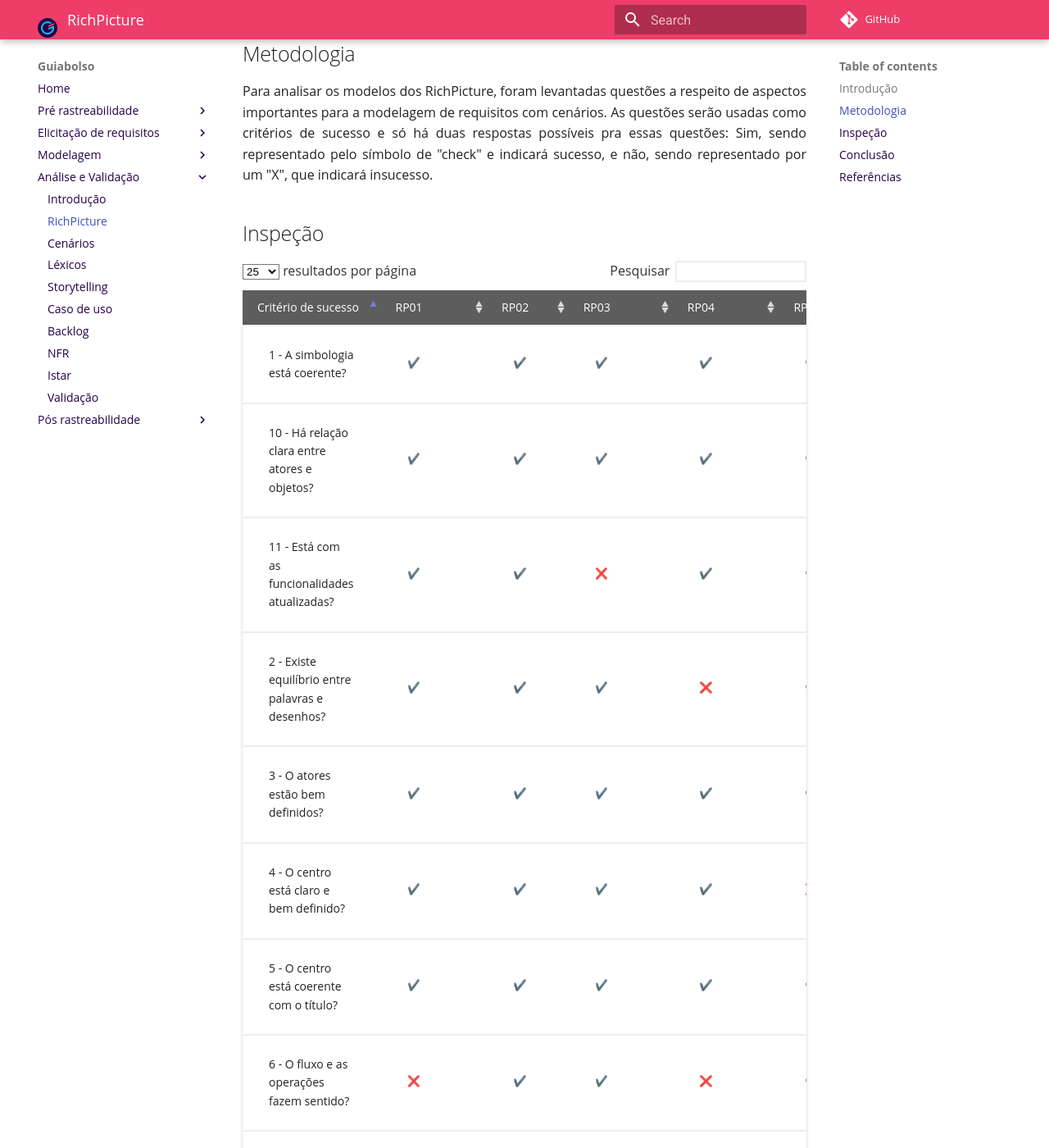
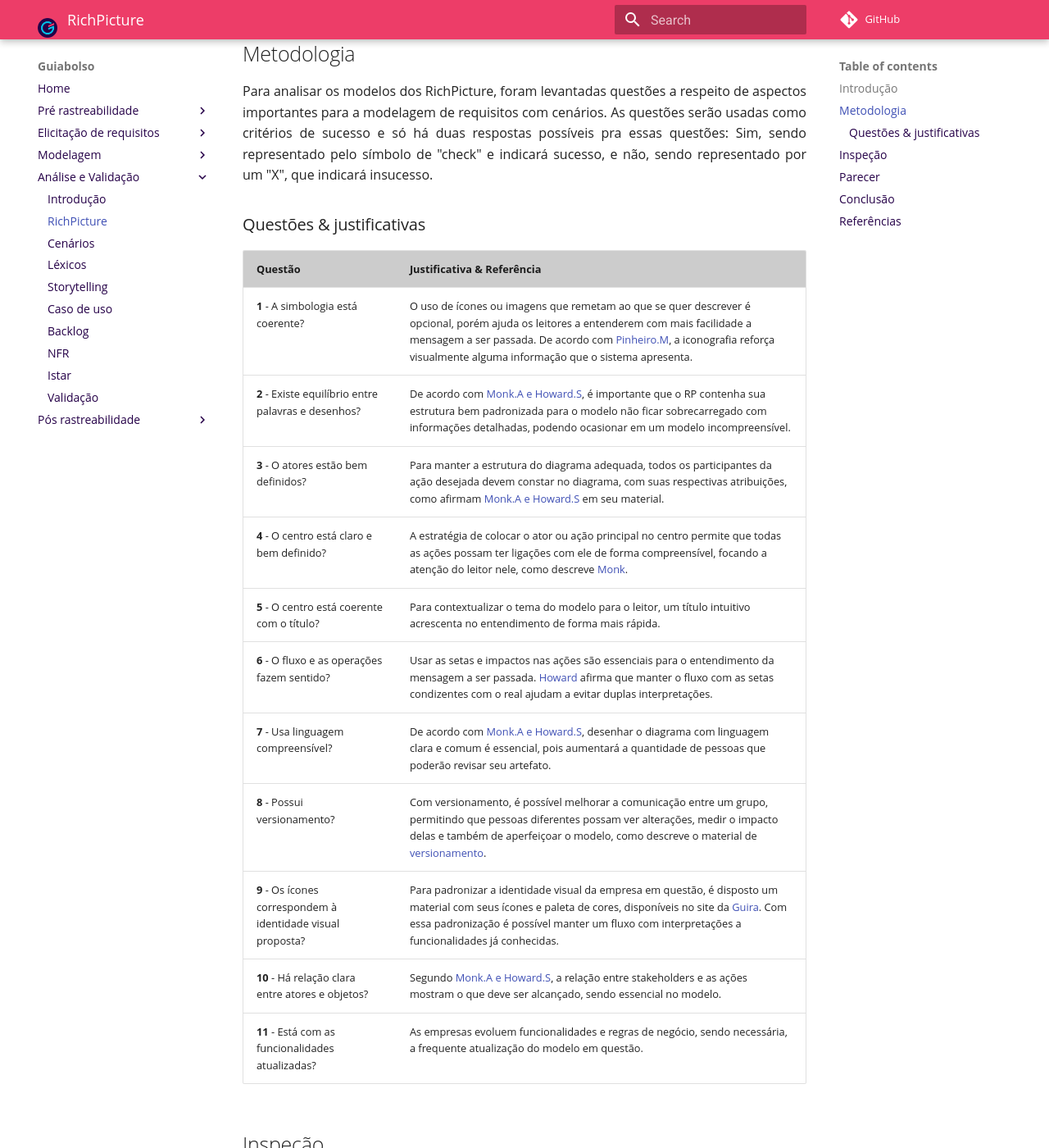
Before and after one commit to fga-disciplinas/2019.1-Guia-Bolso, an MkDocs documentation site: the page built from docs/analise/analise_rich_picture.md, in a window 1280 px wide and 1400 px high, scrolled down 325 px. Shown: the whole window at 82% size. Built offline with MkDocs 1.6.1 and Material for MkDocs 9.7.7, drawn with Linux system fonts in a browser that asks for light colours; emoji names are drawn with the system emoji font; comment, search, counter and statistics services are not loaded; old or Windows-style settings are respelled for this version of MkDocs; some of the changed text lies outside the part shown.

Commit message:
Add justificativa rp - analise

```diff
--- a/docs/analise/analise_rich_picture.md
+++ b/docs/analise/analise_rich_picture.md
@@ -8,9 +8,24 @@ A verificação dos RichPictures tem como objetivo principal a detecção de def
 
 Para analisar os modelos dos RichPicture, foram levantadas questões a respeito de aspectos importantes para a modelagem de requisitos com cenários. As questões serão usadas como critérios de sucesso e só há duas respostas possíveis pra essas questões: Sim, sendo representado pelo símbolo de "check" e indicará sucesso, e não, sendo representado por um "X", que indicará insucesso.
 
+### Questões & justificativas
+
+| Questão |Justificativa & Referência |
+|--|--|
+| **1** - A simbologia está coerente? | O uso de ícones ou imagens que remetam ao que se quer descrever é opcional, porém ajuda os leitores a entenderem com mais facilidade a mensagem a ser passada. De acordo com [Pinheiro.M](http://www.fmemoria.com.br/entrevistas/entrevista_icones.pdf), a iconografia reforça visualmente alguma informação que o sistema apresenta. |
+| **2** - Existe equilíbrio entre palavras e desenhos?|   De acordo com [Monk.A e Howard.S](https://dl.acm.org/citation.cfm?id=274434), é importante que o RP contenha sua estrutura bem padronizada para o modelo não ficar sobrecarregado com informações detalhadas, podendo ocasionar em um modelo incompreensível. |
+| **3** - O atores estão bem definidos? | Para manter a estrutura do diagrama adequada, todos os participantes da ação desejada devem constar no diagrama, com suas respectivas atribuições, como afirmam [Monk.A e Howard.S](https://dl.acm.org/citation.cfm?id=274434) em seu material.  |
+| **4** - O centro está claro e bem definido?| A estratégia de colocar o ator ou ação principal no centro permite que todas as ações possam ter ligações com ele de forma compreensível, focando a atenção do leitor nele, como descreve [Monk](https://dl.acm.org/citation.cfm?id=274434). |
+| **5** - O centro está coerente com o título?| Para contextualizar o tema do modelo para o leitor, um título intuitivo acrescenta no entendimento de forma mais rápida. |
+| **6** - O fluxo e as operações fazem sentido?| Usar as setas e impactos nas ações são essenciais para o entendimento da mensagem a ser passada. [Howard](https://dl.acm.org/citation.cfm?id=274434) afirma que manter o fluxo com as setas condizentes com o real ajudam a evitar duplas interpretações. |
+| **7** - Usa linguagem compreensível?| De acordo com [Monk.A e Howard.S](https://dl.acm.org/citation.cfm?id=274434), desenhar o diagrama com linguagem clara e comum é essencial, pois aumentará a quantidade de pessoas que poderão revisar seu artefato. |
+| **8** - Possui versionamento?| Com versionamento, é possível melhorar a comunicação entre um grupo, permitindo que pessoas diferentes possam ver alterações, medir o impacto delas e também de aperfeiçoar o modelo, como descreve o material de [versionamento](http://gnmd.webgrupos.com.br/arquivo_downloads/Apresenta__oSVN.pdf). |
+| **9** - Os ícones correspondem à identidade visual proposta?| Para padronizar a identidade visual da empresa em questão, é disposto um material com seus ícones e paleta de cores, disponíveis no site da [Guira](https://guira.com.br/icons-illustrations-for-guiabolso). Com essa padronização é possível manter um fluxo com interpretações a funcionalidades já conhecidas.  |
+| **10** - Há relação clara entre atores e objetos?| Segundo [Monk.A e Howard.S](https://dl.acm.org/citation.cfm?id=274434), a relação entre stakeholders e as ações mostram o que deve ser alcançado, sendo essencial no modelo. |
+| **11** - Está com as funcionalidades atualizadas?| As empresas evoluem funcionalidades e regras de negócio, sendo necessária, a frequente atualização do modelo em questão. |
+
 ## Inspeção
 
-<div class="datatable"></div>
 |Critério de sucesso|[RP01](../../pre-rastreabilidade/richpicture/#rp01-macro-atores)|[RP02](../../pre-rastreabilidade/richpicture/#rp02-usabilidade)|[RP03](../../pre-rastreabilidade/richpicture/#rp03-preocupacoes-do-usuario)|[RP04](../../pre-rastreabilidade/richpicture/#rp04-financas-do-app)|[RP05](../../pre-rastreabilidade/richpicture/#rp05-emprestimo)|[RP06](../../pre-rastreabilidade/richpicture/#rp06-financeiro-aba)|[RP07](../../pre-rastreabilidade/richpicture/#rp07-aba-guia) |[RP08](../../pre-rastreabilidade/richpicture/#rp08-configuracoes)|[RP09](../../pre-rastreabilidade/richpicture/#rp09-radar-cpf)|
 |-------------------------|--|--|--|--|--|--|--|--|--|
 |1 - A simbologia está coerente?|:heavy_check_mark: |:heavy_check_mark: |:heavy_check_mark: |:heavy_check_mark: | :heavy_check_mark: | :heavy_check_mark: |:heavy_check_mark: |:heavy_check_mark: |:heavy_check_mark: |
@@ -28,6 +43,20 @@ Para analisar os modelos dos RichPicture, foram levantadas questões a respeito
 | Classificação |**Bom**| **Bom**|**Bom**|**Regular**|**Bom**|**Regular**| **Regular**|**Bom** | **Regular**  |
 | Melhorias |Usar ícones do aplicativo; Usar mais verbos| |Adicionar "Agenda". |Usar ícones do aplicativo;<br> Clarear mais os fluxos|Diminuir a escala; Deixar o centro mais evidente.|Usar ícones do aplicativo;<br> Adicionar "Agenda".|Usar ícones do aplicativo;<br> Clarear mais os fluxos | Rever ações dos atores |Usar ícones do aplicativo; <br> Clarear mais os fluxos.|
 
+## Parecer
+
+| **Rich Picture** | **Parecer**|
+|--|--|
+|[RP01](../../pre-rastreabilidade/richpicture/#rp01-macro-atores)| ---|
+|[RP02](../../pre-rastreabilidade/richpicture/#rp02-usabilidade)| ---|
+|[RP03](../../pre-rastreabilidade/richpicture/#rp03-preocupacoes-do-usuario)| ---|
+|[RP04](../../pre-rastreabilidade/richpicture/#rp04-financas-do-app)|---|
+|[RP05](../../pre-rastreabilidade/richpicture/#rp05-emprestimo)|---|
+|[RP06](../../pre-rastreabilidade/richpicture/#rp06-financeiro-aba)|---|
+[RP07](../../pre-rastreabilidade/richpicture/#rp07-aba-guia) |---|
+[RP08](../../pre-rastreabilidade/richpicture/#rp08-configuracoes)|---|
+[RP09](../../pre-rastreabilidade/richpicture/#rp09-radar-cpf)|---|
+
 ## Conclusão
 
 O RichPicture pode ser avaliado como Bom de acordo com os critérios de qualidade estabelecidos pelo grupo. Contudo alguns Rich específicos estão regulares, sendo necessários refatorá-los.
@@ -38,3 +67,7 @@ HORAN, Pat.Using Rich Pictures in Information System Teaching. Disponível em: h
 Leadership for change. Complexity and rich pictures. Disponível em: <http://leadershipforchange.org.uk/wp-content/uploads/Complexity-and-rich-pictures.pdf>. Acesso em: 04/06/2019.
 
 Requisitos Uber. Verificação - Inspeção RichPicture e Cenários e Léxicos. Disponível em: <https://github.com/victorhdcoelho/Requisitos-uber-2018.2/wiki/Inspe%C3%A7%C3%A3o-RichPicture---Cen%C3%A1rios-e-L%C3%A9xicos>. Acesso em: 04/06/2019.
+
+HOWARD, Andrew Monk. Steve." The Rich Picture: A Tool for Reasoning About Work Context." Interactions.
+
+<div class="datatable"></div>
```
